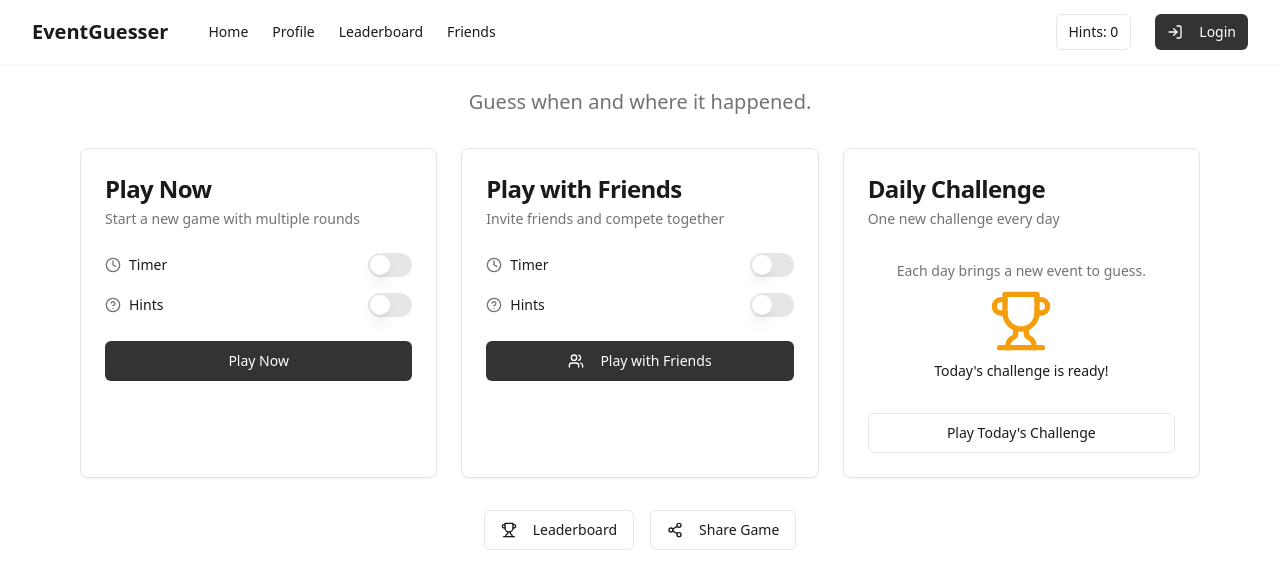
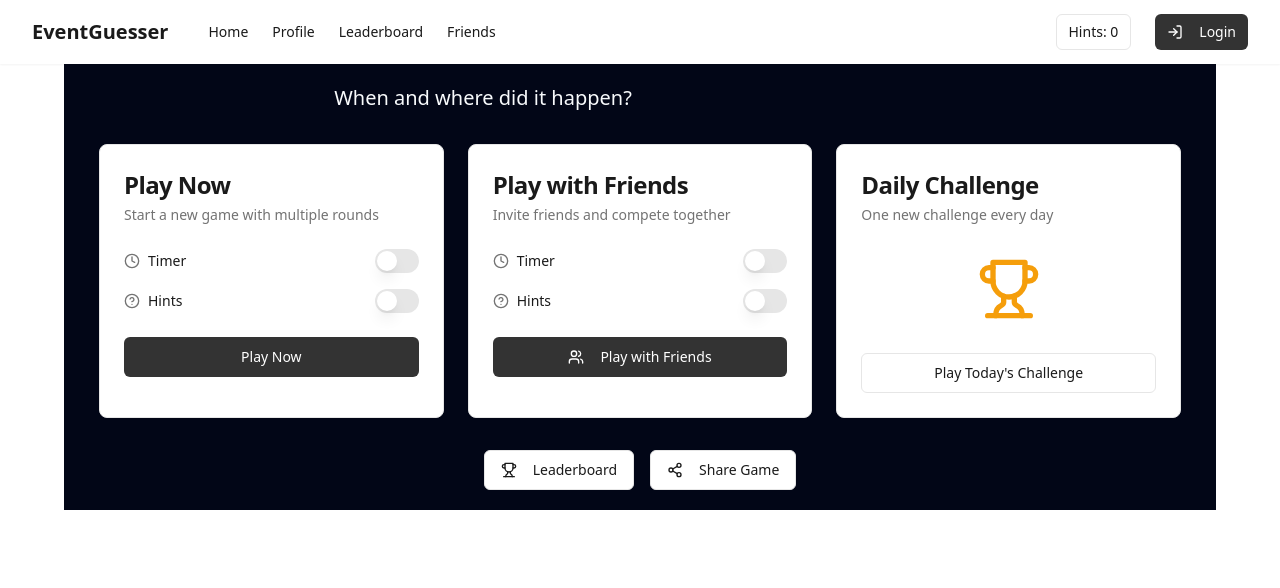
Before and after one commit to lama010101/guess-history, a React (Vite) app: page / in a window 1280 px wide. Shown: the top 588 px of the page. Built offline with nearby package versions, Linux system fonts and the light colour scheme; no server answers; the database is empty.

Commit message:
Visual edit in Lovable
Edited UI in Lovable

```diff
--- a/src/pages/Home.tsx
+++ b/src/pages/Home.tsx
@@ -110,9 +110,9 @@ export default function Home() {
   return <div className="min-h-screen bg-background">
       <Navbar />
 
-      <main className="container px-4 py-6 space-y-8 max-w-6xl mx-auto">
+      <main className="container space-y-8 max-w-6xl mx-auto py-[20px] px-[35px] bg-slate-950">
         <div className="text-center space-y-4 mb-8">
-          <p className="text-xl text-muted-foreground max-w-3xl mx-auto">Guess when and where it happened.</p>
+          <p className="text-xl max-w-3xl mx-0 my-0 text-slate-50">When and where did it happen?</p>
         </div>
 
         <div className="grid gap-6 md:grid-cols-3">
@@ -220,15 +220,11 @@ export default function Home() {
             </CardHeader>
             <CardContent>
               {canPlayDaily ? <div className="space-y-2 text-center py-2">
-                  <p className="text-sm text-muted-foreground">
-                    Each day brings a new event to guess.
-                  </p>
+
                   <div className="flex justify-center">
                     <Trophy className="h-16 w-16 text-amber-500" />
                   </div>
-                  <p className="text-sm font-medium">
-                    Today's challenge is ready!
-                  </p>
+
                 </div> : <div className="space-y-4 text-center py-2">
                   <div className="flex justify-center">
                     <Medal className="h-16 w-16 text-emerald-500" />
```
